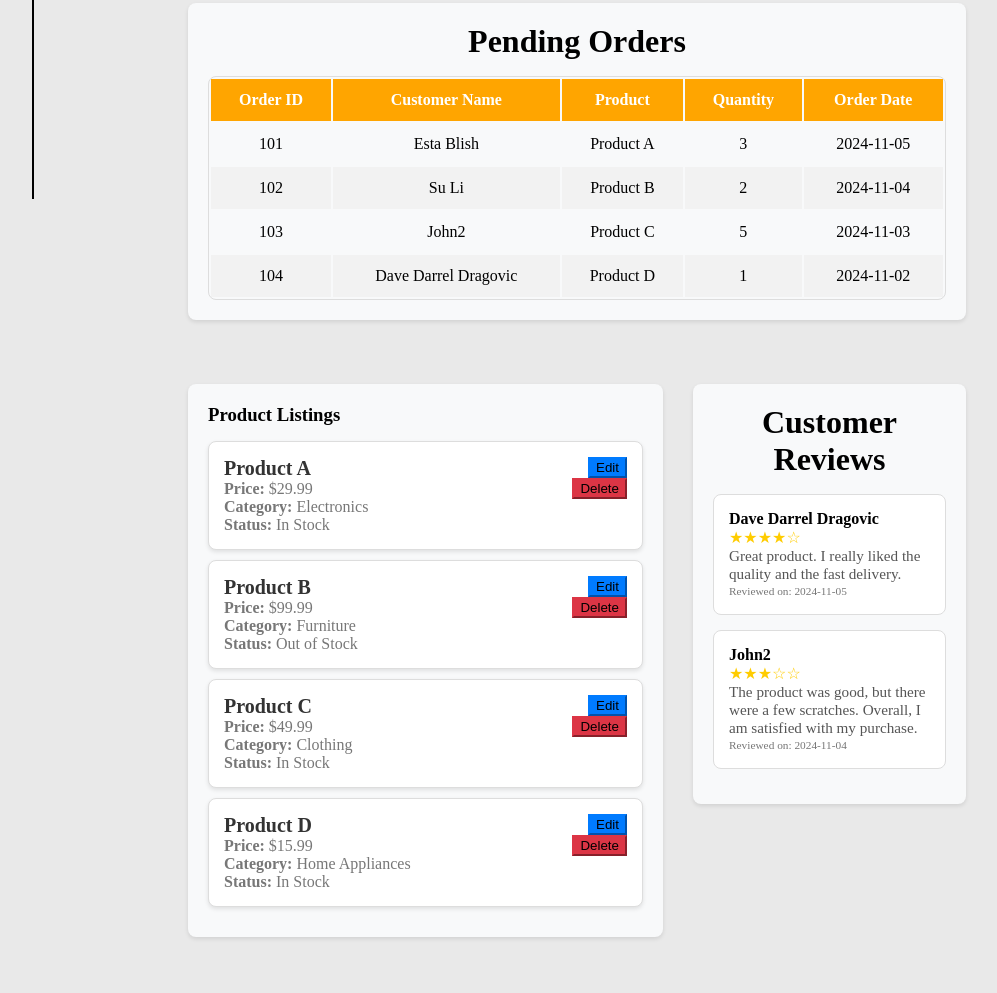
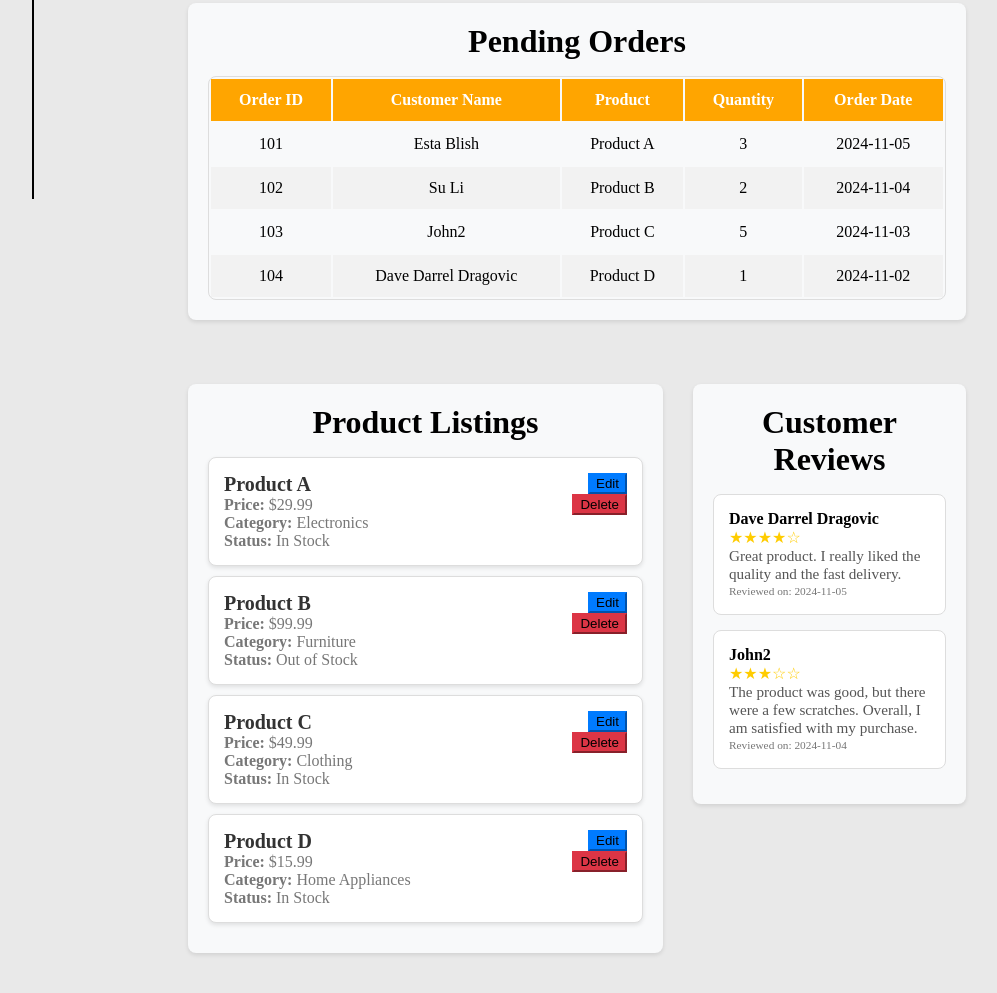
Before and after one commit to Burner09/Vendora, a plain HTML site: page FinalProjectWebPage/profile.html in a window 1280 px wide. Shown: the part 601-1594 px from the top of the page, without its empty margins (164-1161 px from the left). Drawn offline with Linux system fonts and the light colour scheme.

Commit message:
forgot to change 1 thing

```diff
--- a/FinalProjectWebPage/profile.html
+++ b/FinalProjectWebPage/profile.html
@@ -144,9 +144,7 @@
 
             <div class="col-md-5 col-md-offset-3" style="margin-top: 4rem">
                 <div class="listing-section">
-                    <div class="listing-header">
-                      <h3>Product Listings</h3>
-                    </div>
+                    <h1 style="margin-bottom: 1rem; text-align: center;">Product Listings</h1>
 
                     <!-- Listing 1 -->
                     <div class="listing-card">
--- a/FinalProjectWebPage/style.css
+++ b/FinalProjectWebPage/style.css
@@ -314,10 +314,6 @@ tr:nth-child(even) {
   border-radius: 8px;
 }
 
-.listing-header {
-  margin-bottom: 15px;
-}
-
 .listing-card {
   background-color: white;
   border: 1px solid #ddd;
```
